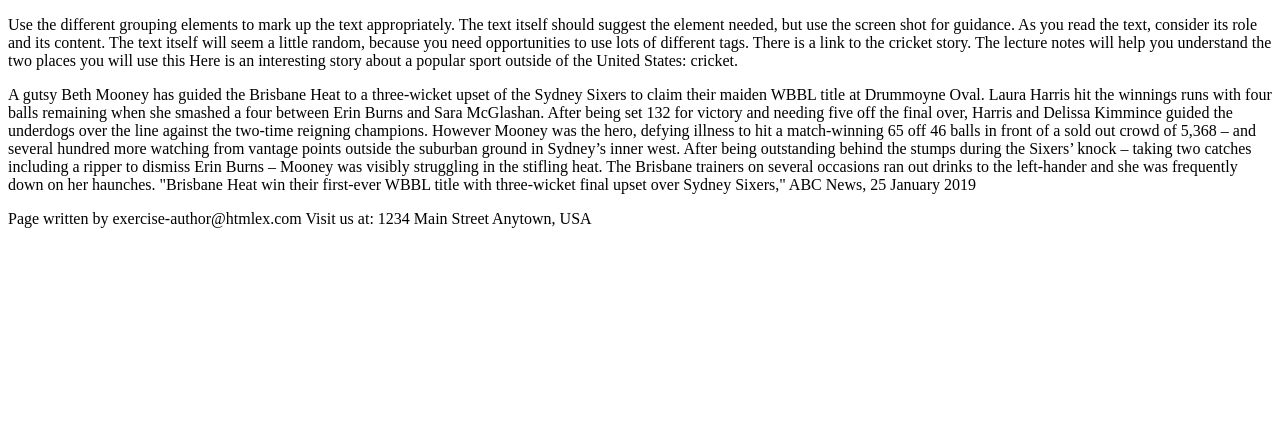
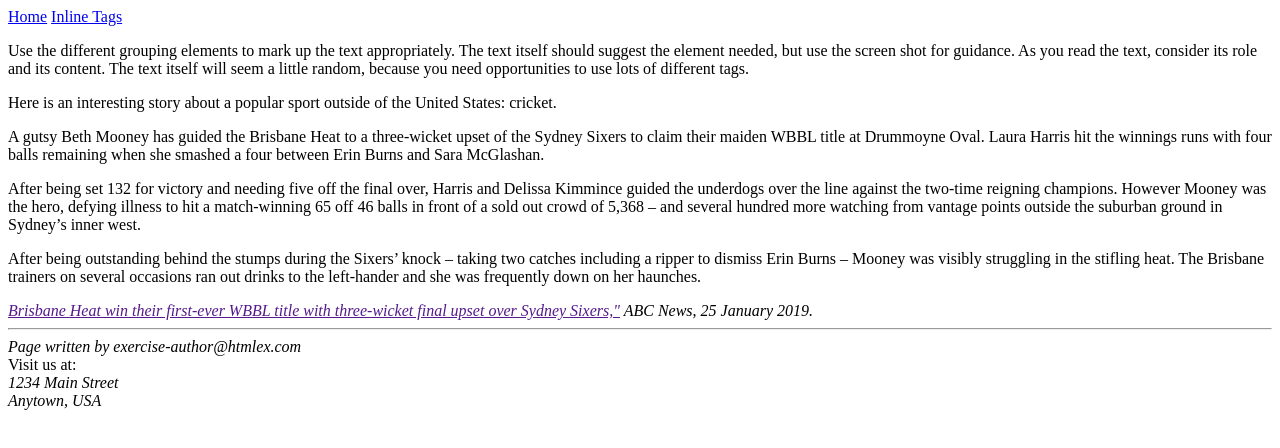
Before and after one commit to astarzwrlld/warmup-3-pm, a plain HTML site: page block-tags.html in a window 1280 px wide. Drawn offline with Linux system fonts and the light colour scheme.

Commit message:
block-tags

```diff
--- a/block-tags.html
+++ b/block-tags.html
@@ -5,20 +5,24 @@
     <meta name="viewport" content="width=device-width, initial-scale=1.0">
     <title>Block Tags</title>
 </head>
+<a href="./index.html">Home</a>
+<a href="./inline-tags.html">Inline Tags</a>
 <body>
-    <p>Use the different grouping elements to mark up the text appropriately. The text itself should suggest the element needed, but use the screen shot for guidance. As you read the text, consider its role and its content. The text itself will seem a little random, because you need opportunities to use lots of different tags. There is a link to the cricket story. The lecture notes will help you understand the two places you will use this
-    Here is an interesting story about a popular sport outside of the United States: cricket.</p>
+<p>Use the different grouping elements to mark up the text appropriately. The text itself should suggest the element needed, but use the screen shot for guidance. As you read the text, consider its role and its content. The text itself will seem a little random, because you need opportunities to use lots of different tags. </p>
+<p> Here is an interesting story about a popular sport outside of the United States: cricket.</p>
+    <p>A gutsy Beth Mooney has guided the Brisbane Heat to a three-wicket upset of the Sydney Sixers to claim their maiden WBBL title at Drummoyne Oval. Laura Harris hit the winnings runs with four balls remaining when she smashed a four between Erin Burns and Sara McGlashan.</p>
+    <p>After being set 132 for victory and needing five off the final over, Harris and Delissa Kimmince guided the underdogs over the line against the two-time reigning champions. However Mooney was the hero, defying illness to hit a match-winning 65 off 46 balls in front of a sold out crowd of 5,368 – and several hundred more watching from vantage points outside the suburban ground in Sydney’s inner west.
+    <p>After being outstanding behind the stumps during the Sixers’ knock – taking two catches including a ripper to dismiss Erin Burns – Mooney was visibly struggling in the stifling heat. The Brisbane trainers on several occasions ran out drinks to the left-hander and she was frequently down on her haunches.</p>
+    <cite>
+        <a href="">Brisbane Heat win their first-ever WBBL title with three-wicket final upset over Sydney Sixers,"</a>
+        <em>ABC News</em>, 25 January 2019.
+    </cite>
 
-    <p>A gutsy Beth Mooney has guided the Brisbane Heat to a three-wicket upset of the Sydney Sixers to claim their maiden WBBL title at Drummoyne Oval. Laura Harris hit the winnings runs with four balls remaining when she smashed a four between Erin Burns and Sara McGlashan.
-    After being set 132 for victory and needing five off the final over, Harris and Delissa Kimmince guided the underdogs over the line against the two-time reigning champions. However Mooney was the hero, defying illness to hit a match-winning 65 off 46 balls in front of a sold out crowd of 5,368 – and several hundred more watching from vantage points outside the suburban ground in Sydney’s inner west.
-    After being outstanding behind the stumps during the Sixers’ knock – taking two catches including a ripper to dismiss Erin Burns – Mooney was visibly struggling in the stifling heat. The Brisbane trainers on several occasions ran out drinks to the left-hander and she was frequently down on her haunches.
-    "Brisbane Heat win their first-ever WBBL title with three-wicket final upset over Sydney Sixers," ABC News, 25 January 2019</p>
+        <hr>
 
-    Page written by exercise-author@htmlex.com
-
-    Visit us at:
-
-    1234 Main Street
-    Anytown, USA
+    <em>Page written by exercise-author@htmlex.com</em>
+    <br/>Visit us at:</em>
+    <address>1234 Main Street<br>
+    Anytown, USA</address>
 </body>
 </html>
```
Also changed, not shown: index.html (+2 -0 lines), inline-tags.html (+8 -8 lines).
